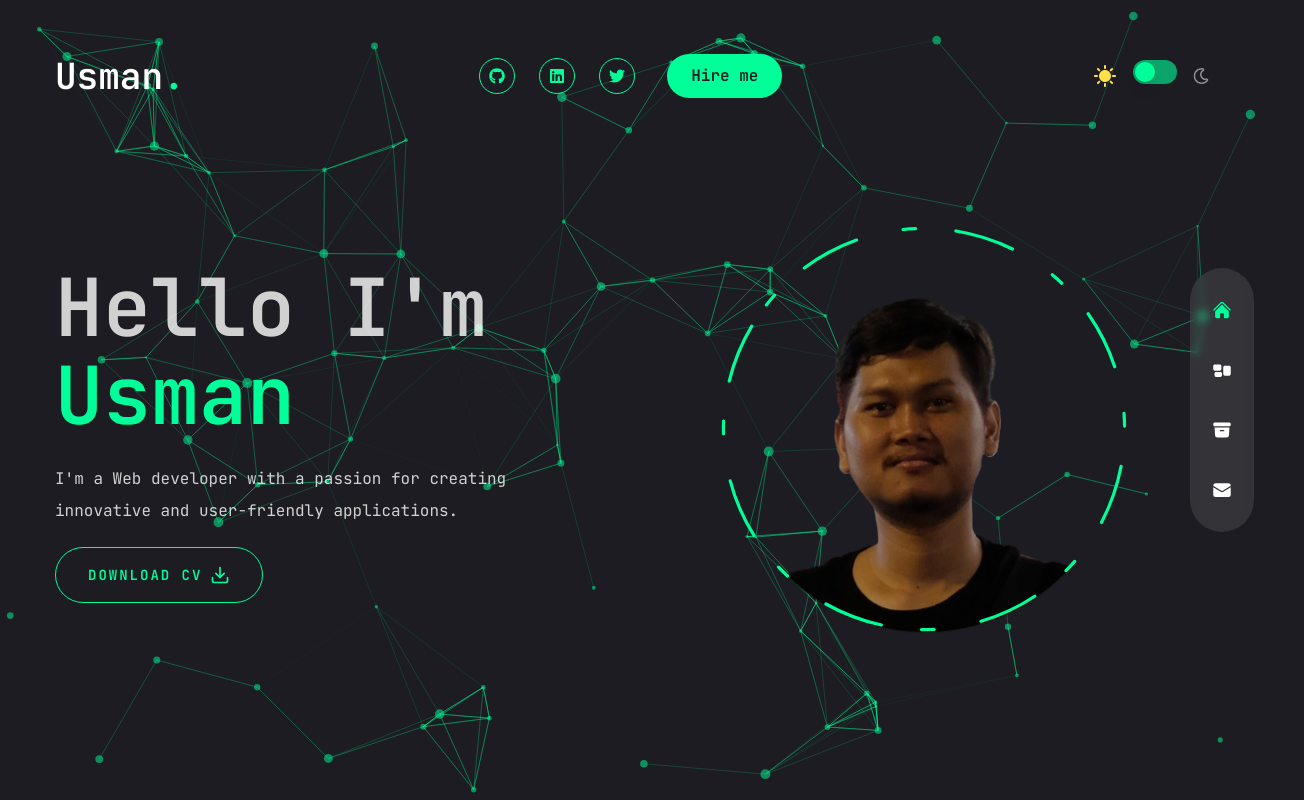
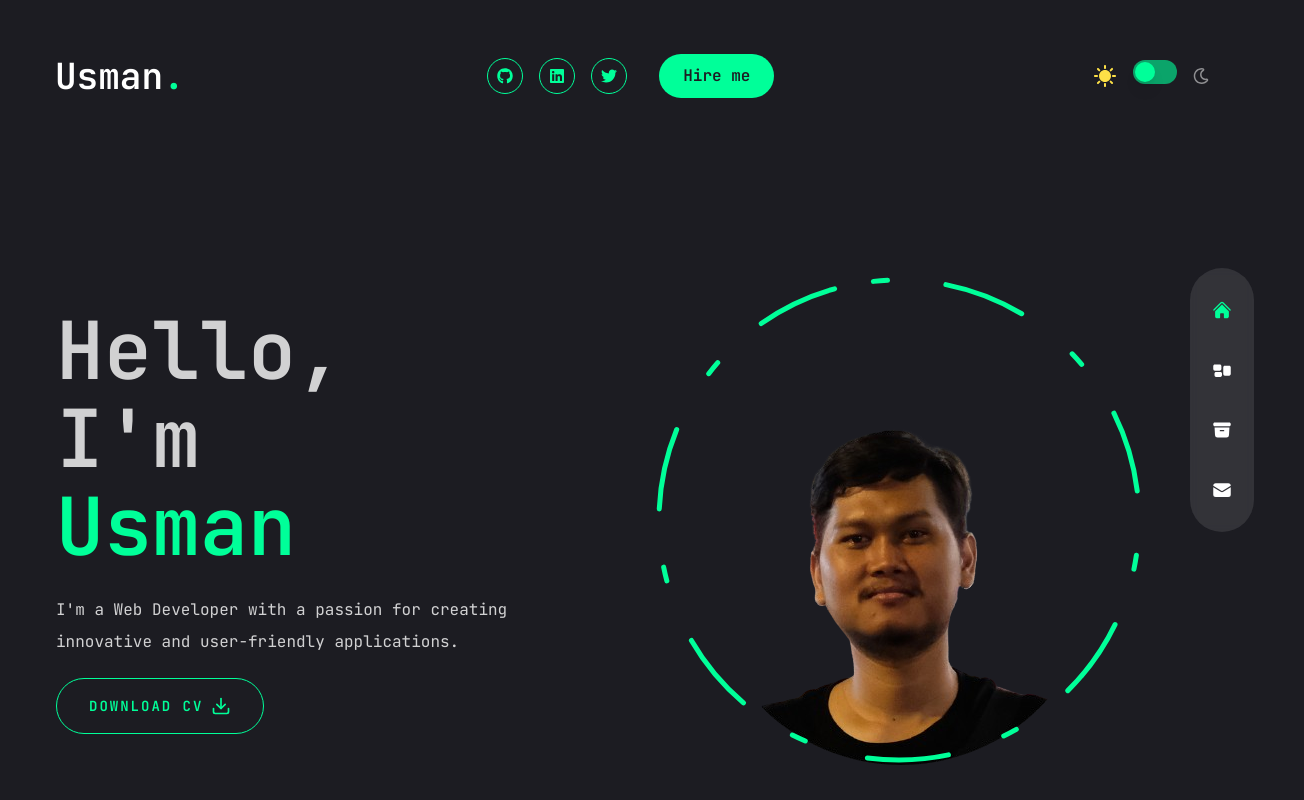
Before and after one commit to yusezmann/my-portfolio, a Next.js app: page / in a window 1280 px wide. Shown: the top 800 px of the page, 1304 px wide, since content can reach past the window. Built offline with nearby package versions, Linux system fonts and the light colour scheme.

Commit message:
styling hero

```diff
--- a/app/layout.tsx
+++ b/app/layout.tsx
@@ -33,7 +33,7 @@ export default function RootLayout({
         className={`bg-[#FFFFF0] dark:bg-[#1c1c22] ${jetbrainsMono.variable}`}
       >
         <Providers>
-          <ParticlesContainer />
+          {/* <ParticlesContainer /> */}
           {/* <TopLeftImg /> */}
           <Header />
           <StairTransition />
--- a/app/page.tsx
+++ b/app/page.tsx
@@ -1,27 +1,23 @@
 import Photo from "@/components/Photo"
-
-// framer motion
 import HeroText from "@/components/HeroText"
 
 const Home = () => {
   return (
-    <>
-      <div className="h-full">
-        <div className="container mx-auto">
-          <div className="flex flex-col xl:flex-row items-center justify-between xl:pt-8 xl:pb-24">
-            {/* text */}
-            <div className="text-center xl:text-left order-2 xl:order-none">
-              <HeroText />
-            </div>
+    <div className="min-h-screen flex items-center">
+      <div className="container mx-auto px-4">
+        <div className="flex flex-col xl:flex-row items-center justify-between xl:pt-8 xl:pb-24 gap-12">
+          {/* Text */}
+          <div className="text-center xl:text-left order-2 xl:order-none">
+            <HeroText />
+          </div>
 
-            {/* photo */}
-            <div className="order-1 xl:order-none mb-8 xl:mb-0">
-              <Photo />
-            </div>
+          {/* Photo */}
+          <div className="order-1 xl:order-none mb-8 md:mb-12 xl:mb-0">
+            <Photo />
           </div>
         </div>
       </div>
-    </>
+    </div>
   )
 }
 
--- a/components/Header.tsx
+++ b/components/Header.tsx
@@ -24,10 +24,12 @@ const Header = () => {
         {/*  desktop nav hire me  button */}
         <div className="xl:flex items-center gap-8">
           <Nav />
-          <Socials
-            containerStyle="flex flex-row gap-6 justify-center items-center"
-            iconStyle="w-9 h-9 border border-accent bg-transparent dark:border-accent rounded-full flex justify-center items-center text-primary/80 dark:text-accent text-base hover:bg-accent dark:hover:text-primary hover:transition-all duration-500"
-          />
+          <div className="hidden xl:block">
+            <Socials
+              containerStyle="flex flex-row gap-4 justify-start items-center xl:justify-start xl:items-center"
+              iconStyle="w-9 h-9 border border-accent bg-transparent dark:border-accent rounded-full flex justify-center items-center text-primary/80 dark:text-accent text-base transition-all duration-500 hover:bg-accent hover:text-white dark:hover:text-primary"
+            />
+          </div>
           <Link href="/contact" className="hidden xl:block">
             <Button className="hover:text-white">Hire me</Button>
           </Link>
--- a/components/HeroText.tsx
+++ b/components/HeroText.tsx
@@ -3,41 +3,36 @@
 import { FiDownload } from "react-icons/fi"
 import { Button } from "./ui/button"
 import { motion } from "framer-motion"
-import Counter from "./Counter"
 
 const HeroText = () => {
   return (
     <motion.div
-      initial={{ opacity: 0 }}
+      initial={{ opacity: 0, y: 20 }}
       animate={{
         opacity: 1,
-        transition: { delay: 2, duration: 0.4, ease: "easeIn" },
+        y: 0,
+        transition: { delay: 0.8, duration: 0.5, ease: "easeOut" },
       }}
     >
       <h1 className="h1 mb-6 text-primary/80 dark:text-white/80">
-        Hello I&apos;m <br /> <span className="text-accent">Usman</span>
+        Hello, I&apos;m <br /> <span className="text-accent">Usman</span>
       </h1>
-      <p className="max-w-[500px] mb-5 text-primary/80 dark:text-white/80">
-        I&apos;m a Web developer with a passion for creating innovative and
+      <p className="max-w-full md:max-w-[500px] mb-5 text-primary/80 dark:text-white/80 px-4 md:px-0">
+        I&apos;m a Web Developer with a passion for creating innovative and
         user-friendly applications.
       </p>
 
-      {/* btn & socials */}
-      <div className="flex flex-col xl:flex-row gap-8 mb-24 xl:mb-0">
+      {/* Button */}
+      <div className="flex flex-col xl:flex-row gap-4 md:gap-8 mb-14 xl:mb-0">
         <Button
           variant="outline"
           size="lg"
-          className="uppercase flex items-center gap-2 hover:bg-accent hover:text-white hover:transition-all duration-500 z-[2]"
+          className="uppercase flex items-center gap-2 hover:bg-accent hover:text-white transition-all duration-300 w-full md:w-auto"
         >
           <span>Download CV</span>
           <FiDownload className="text-xl" />
         </Button>
       </div>
-
-      {/* counter */}
-      {/* <div className="mt-8 mb-[84px] xl:mb-0">
-        <Counter />
-      </div> */}
     </motion.div>
   )
 }
--- a/components/Photo.tsx
+++ b/components/Photo.tsx
@@ -2,80 +2,68 @@
 
 import { motion } from "framer-motion"
 import Image from "next/image"
-import Avatar from "./Avatar"
-import { fadeIn } from "@/lib/variants"
 
 const Photo = () => {
   return (
-    <div className="w-full h-full relative z-0">
+    <div className="relative flex justify-center items-center w-full">
+      {/* Circle Animation */}
       <motion.div
+        className="absolute flex justify-center items-center"
         initial={{ opacity: 0 }}
         animate={{
           opacity: 1,
-          transition: { delay: 2, duration: 0.4, ease: "easeIn" },
+          transition: { delay: 0.5, duration: 0.5, ease: "easeOut" },
         }}
       >
-        {/* image */}
-        <motion.div
-          initial={{ opacity: 0 }}
-          animate={{
-            opacity: 1,
-            transition: { delay: 2.4, duration: 0.4, ease: "easeInOut" },
-          }}
-          className="w-[398px] h-[398px] xl:w-[498px] xl:h-[498px] left-[3px] xl:-left-12 relative"
-        >
-          <Image
-            src="/assets/profile.png"
-            priority
-            quality={100}
-            fill
-            alt="Usman"
-            className="object-contain mix-blend-lighten dark:brightness-75"
-          />
-        </motion.div>
-
-        {/* circles */}
         <motion.svg
-          className={`w-[300px]  h-[300px] xl:w-[406px] xl:h-[406px] absolute -top-[-62px] xl:-top-[-42px] left-[50px] xl:-left-[6px] xl:right-[8%] z-0`}
+          className="w-[80vw] max-w-[300px] sm:max-w-[400px] lg:max-w-[500px]" // Responsif sesuai ukuran layar
+          viewBox="0 0 500 500"
           fill="transparent"
-          viewBox={"0 0 506 506"}
           xmlns="http://www.w3.org/2000/svg"
         >
           <motion.circle
-            cx="253"
-            cy="253"
-            r="250"
+            cx="250"
+            cy="250"
+            r="240"
             stroke="#00ff99"
-            strokeWidth="4"
+            strokeWidth="5"
             strokeLinecap="round"
             strokeLinejoin="round"
             initial={{ strokeDasharray: "24 10 0 0" }}
             animate={{
               strokeDasharray: ["15 120 25 25", "16 25 92 72", "4 250 22 22"],
-              rotate: [120, 360],
+              rotate: [0, 360],
             }}
             transition={{
-              duration: 20,
+              duration: 10,
               repeat: Infinity,
               repeatType: "reverse",
             }}
           />
         </motion.svg>
       </motion.div>
+
+      {/* Image */}
+      <motion.div
+        initial={{ opacity: 0, scale: 0.9 }}
+        animate={{
+          opacity: 1,
+          scale: 1,
+          transition: { delay: 0.8, duration: 0.5, ease: "easeOut" },
+        }}
+        className="relative -z-10 w-[80vw] max-w-[280px] sm:max-w-[350px] lg:max-w-[450px] xl:max-w-[650px] xl:left-[80px] top-[28px] xl:top-[45px]" // Responsif
+      >
+        <Image
+          src="/assets/profile.png"
+          priority
+          quality={100}
+          width={500}
+          height={500}
+          alt="User Profile"
+          className="object-cover rounded-full"
+        />
+      </motion.div>
     </div>
-    // <>
-    //   {/* Avatar image */}
-    //   <motion.div
-    //     variants={fadeIn("up", 0.5)}
-    //     initial="hidden"
-    //     animate="show"
-    //     exit="hidden"
-    //     transition={{ duration: 1, ease: "easeInOut" }}
-    //     className="w-full h-full max-w-[737px] max-h-[678px] absolute -bottom-32 lg:-bottom-0 lg:right-[8%] "
-    //   >
-    //     <Avatar />
-    //   </motion.div>
-    // </>
   )
 }
 
```
